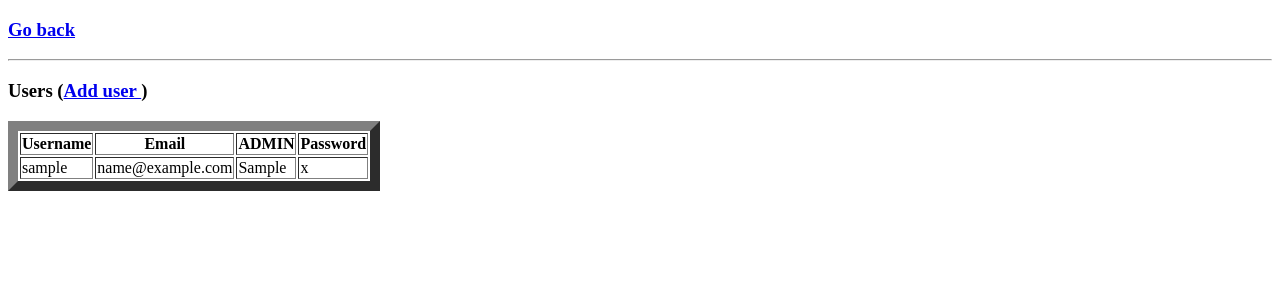
After one commit to kkeglje/SimpleIRC, a Flask app: page /show_users in a window 1280 px wide. The commit adds this page. Shown: the top 300 px of the page. Run offline with Flask 2, Linux system fonts and the light colour scheme; the visitor is signed in with stand-in values (Sample User, id 1); tables that the repository leaves empty hold one stand-in row (values such as "Sample post").

Commit message:
added simple admin panel

```diff
--- a/server.py
+++ b/server.py
@@ -19,19 +19,20 @@ class User(db.Model):
     username = db.Column(db.String(80), unique=True)
     email = db.Column(db.String(120))
     password = db.Column(db.String(64))
+    admin = db.Column(db.String(5))
 
-    # Flask-Login integration
-    def is_authenticated(self):
-        return True
+    # # Flask-Login integration
+    # def is_authenticated(self):
+    #     return True
 
-    def is_active(self):
-        return True
+    # def is_active(self):
+    #     return True
 
-    def is_anonymous(self):
-        return False
+    # def is_anonymous(self):
+    #     return False
 
-    def get_id(self):
-        return self.id
+    # def get_id(self):
+    #     return self.id
 
     def __repr__(self):
         return '<User %r>' % self.username
@@ -40,7 +41,7 @@ class User(db.Model):
 def test_db():
     db.drop_all()
     db.create_all()
-    test = User(username="test",email="test@test.test",password=generate_password_hash("test")[20:])
+    test = User(username="test",email="test@test.test",password=generate_password_hash("test")[20:],admin="True")
     db.session.add(test)
     db.session.commit()
 
@@ -56,6 +57,14 @@ def login_required(test):
             return redirect(url_for('home'))
     return wrap
 
+def admin_required(test):
+    @wraps(test)
+    def wrap(*args,**kwargs):
+        if session['admin']==True:
+            return test(*args,**kwargs)
+        else:
+            return 'You are not authorized to access that site! <a href="/">Go back</a>'
+    return wrap
 
 # =======APP.ROUTE========
 
@@ -75,16 +84,23 @@ def login():
     quer = User.query.filter_by(username=formName).first()
     if quer == None:
         session['logged_in'] = False
+        session['admin'] = False
         return home()
     if check_password_hash("pbkdf2:sha256:50000$"+quer.password,user.password):
+        if quer.admin == "True":
+            session['admin'] = True
+        else:
+            session['admin'] = False
         session['logged_in'] = True
         return home()
     else:
         session['logged_in'] = False
+        session['admin'] = False
         return home()
 
     print('Username: {}\nPassword: {}'.format(formName,formPassword))
-    return
+
+
 @app.route('/registration',methods=['GET','POST'])
 def reg():
     form = RegistrationForm()
@@ -92,7 +108,7 @@ def reg():
         if form.validate() == False:
             return render_template('Registration/registration.html',form=form)
         else:
-            user = User(username=form.username.data,email=form.email.data,password=generate_password_hash(form.password.data)[20:])
+            user = User(admin="False",username=form.username.data,email=form.email.data,password=generate_password_hash(form.password.data)[20:])
             db.session.add(user)
             db.session.commit()
             return render_template('home.html')
@@ -103,8 +119,13 @@ def reg():
 @login_required
 def logout():
     session.pop('logged_in',None)
+    session.pop('admin', None)
     return redirect(url_for('home'))
 
+@app.route('/show_users')
+@admin_required
+def show_users():
+    return render_template('show_users.html',User=User.query.all())
 
 def startServer():
     print("Checking for database..")
--- a/templates/home.html
+++ b/templates/home.html
@@ -8,4 +8,5 @@ p    {color: white;}
 </head>
 <title>Welcome to starting page</title>
 <h1>Welcome home</h1>
+<p><a href="{{ url_for('show_users') }}">Admin page</a>
 <p><a href="{{ url_for('logout') }}">Logout</a>
--- /dev/null
+++ b/templates/show_users.html
@@ -0,0 +1,36 @@
+<!doctype html>
+<html lang = "en">
+   <head></head>
+   <body>
+
+      <h3>
+         <a href = "{{ url_for('home') }}">Go back</a>
+      </h3>
+
+      <hr/>
+      <h3>Users (<a href = "{{ url_for('reg') }}">Add user
+         </a>)</h3>
+
+      <table border=10px>
+         <thead>
+            <tr>
+               <th>Username</th>
+               <th>Email</th>
+			   <th>ADMIN</th>
+               <th>Password</th>
+            </tr>
+         </thead>
+         <tbody>
+            {% for user in User %}
+               <tr>
+                  <td>{{ user.username }}</td>
+                  <td>{{ user.email }}</td>
+                  <td>{{ user.admin }}</td>
+                  <td>{{ user.password }}</td>
+               </tr>
+            {% endfor %}
+         </tbody>
+      </table>
+
+   </body>
+</html>
```
